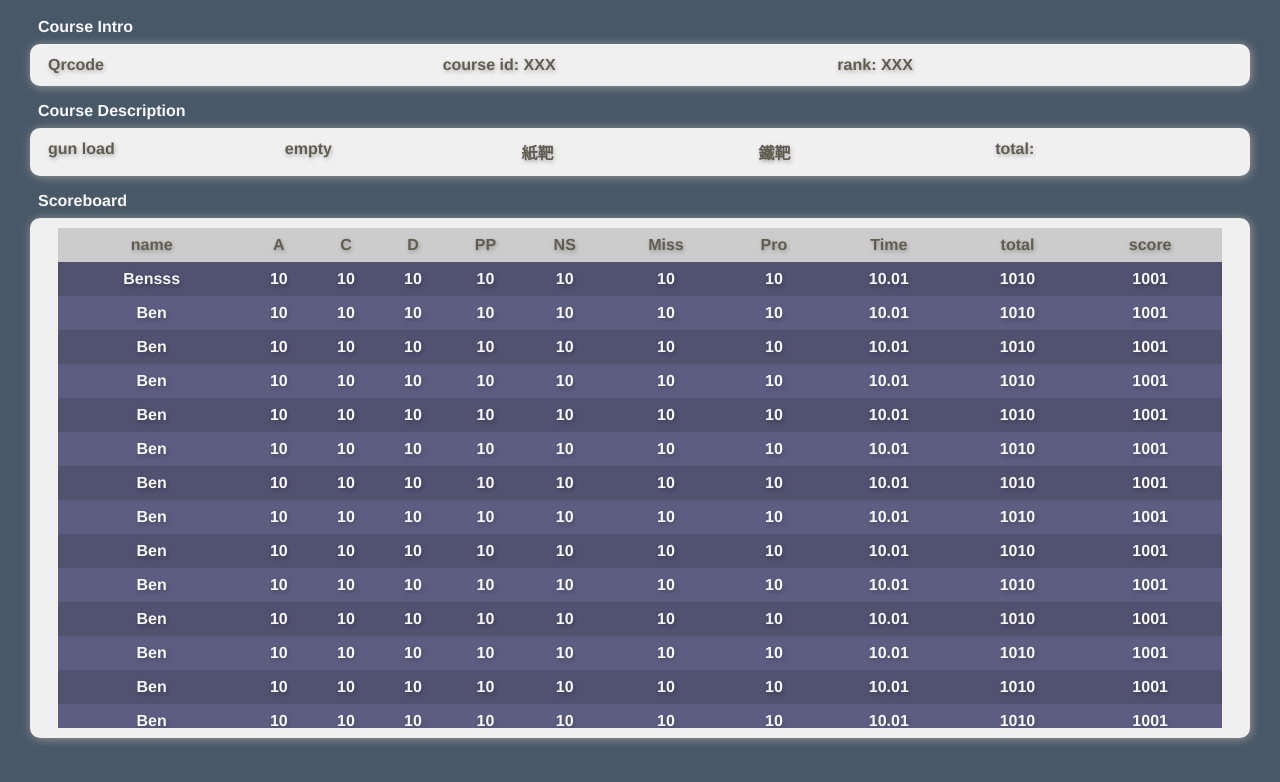
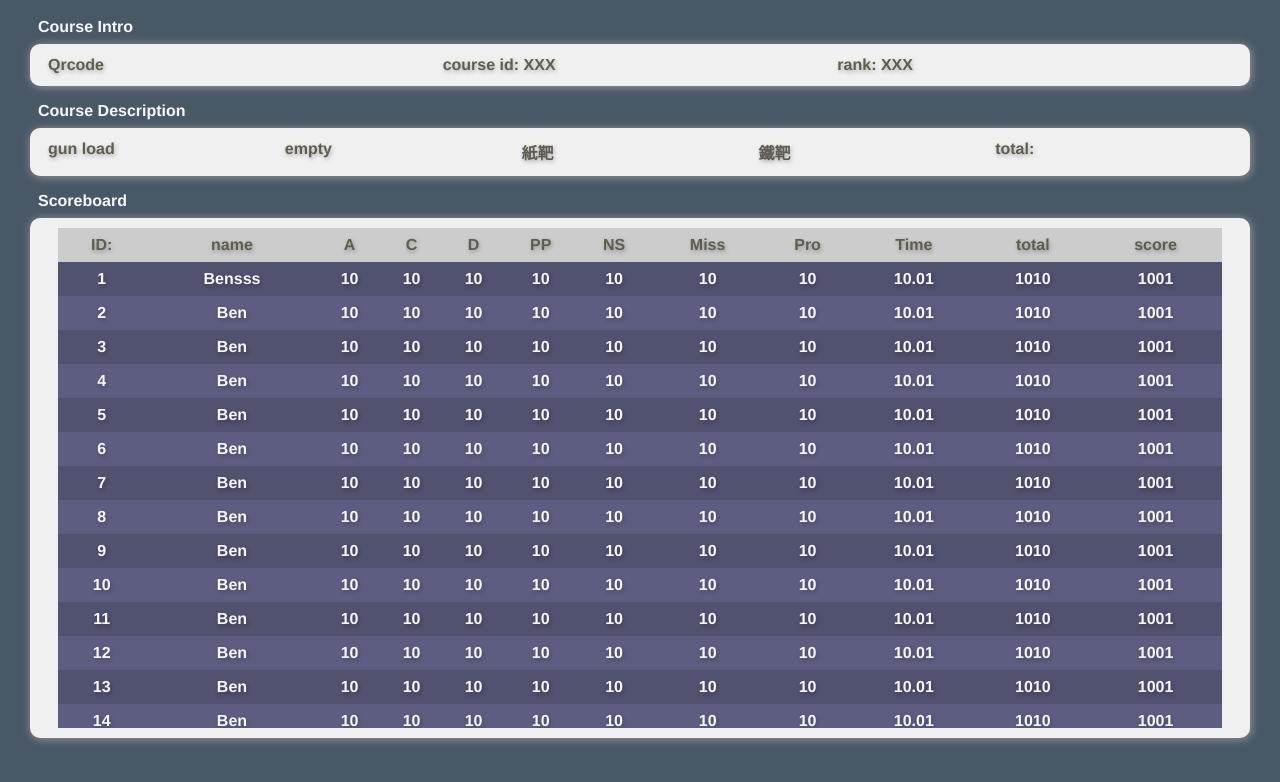
Before and after one commit to ben39053372/ipsc, a Vue app: page /course in a window 1280 px wide. Shown: the top 782 px of the page. Built offline with nearby package versions, Linux system fonts and the light colour scheme.

Commit message:
feat: CourseScoreBoard add index field

```diff
--- a/src/components/CourseScoreboard.vue
+++ b/src/components/CourseScoreboard.vue
@@ -5,6 +5,7 @@
       <table>
         <thead>
           <tr>
+            <th>ID:</th>
             <th v-for="(header, id) in headers" :key="id" class="">
               {{ header }}
             </th>
@@ -12,6 +13,7 @@
         </thead>
         <tbody>
           <tr v-for="(scores, index) in data" :key="index" class="">
+            <td>{{ index + 1 }}</td>
             <td v-for="(score, i) in scores" :key="i" class="">
               {{ score }}
             </td>
```
